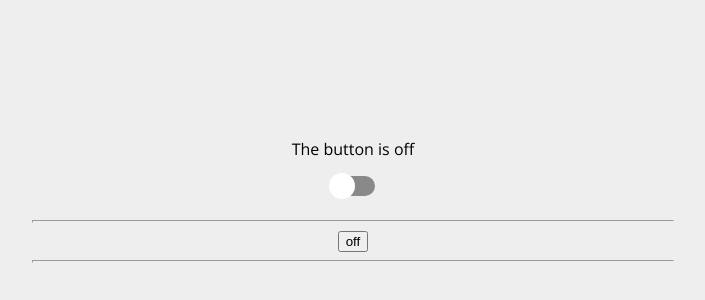
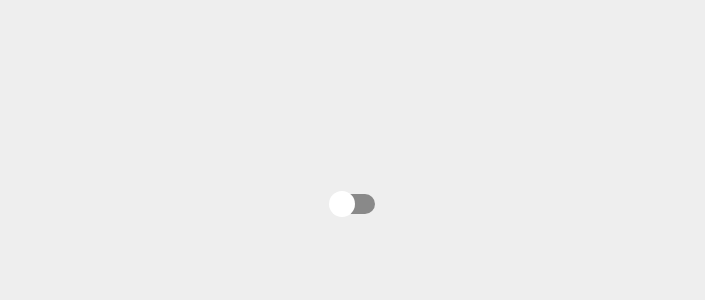
Before and after one commit to ninetails/learning-react-arcp, a React (Create React App) app: page / in a window 1280 px wide. Shown: the part 196-496 px from the top of the page, without its empty margins (287-992 px from the left). Built offline with nearby package versions, Linux system fonts and the light colour scheme.

Commit message:
Reset to a previous state

```diff
--- a/src/App.js
+++ b/src/App.js
@@ -1,25 +1,13 @@
 import React, { Component } from 'react'
 
 import Toggle from './components/Toggle'
-import MyToggle from './components/MyToggle'
-import MyEventComponent from './components/MyEventComponent'
-
-const MyToggleWrapped = Toggle.withToggle(MyToggle)
-
-const MyEventComponentWrapped = Toggle.withToggle(MyEventComponent)
 
 class App extends Component {
   render() {
     return (
-      <Toggle onToggle={on => on ? this.myToggle.focus() : undefined}>
-        <Toggle.On>The button is on</Toggle.On>
-        <Toggle.Off>The button is off</Toggle.Off>
-        <Toggle.Button/>
-        <hr/>
-        <MyToggleWrapped innerRef={myToggle => this.myToggle = myToggle} />
-        <hr/>
-        <MyToggleWrapped.ToggleMessage/>
-      </Toggle>
+      <Toggle
+        onToggle={on => console.log('toggle', on)}
+        />
     );
   }
 }
--- a/src/components/MyEventComponent/MyEventComponent.js
+++ /dev/null
@@ -1,10 +0,0 @@
-import React from 'react';
-
-const MyEventComponent = ({ toggle, event, on }) =>
-  toggle.on ? (
-    <button {...{ [event]: on }}>
-      The {event} event
-    </button>
-  ) : null
-
-export default MyEventComponent;
--- a/src/components/MyEventComponent/index.js
+++ /dev/null
@@ -1 +0,0 @@
-export { default } from './MyEventComponent'
--- a/src/components/MyToggle/MyToggle.js
+++ /dev/null
@@ -1,26 +0,0 @@
-import React, { Component } from 'react'
-import Toggle from '../Toggle'
-
-export default class MyToggle extends Component {
-  static ToggleMessage = Toggle.withToggle(
-    ({ toggle: { on } }) =>
-      on
-        ? 'Warning: The button is toggled on'
-        : null
-  )
-
-  focus = () => this.button.focus()
-
-  render() {
-    const { toggle: { on, toggle } } = this.props
-
-    return (
-      <button
-        onClick={toggle}
-        ref={button => this.button = button}
-        >
-        { on ? 'on' : 'off' }
-      </button>
-    )
-  }
-}
--- a/src/components/MyToggle/index.js
+++ /dev/null
@@ -1 +0,0 @@
-export { default } from './MyToggle'
--- a/src/components/Toggle/Toggle.js
+++ b/src/components/Toggle/Toggle.js
@@ -1,63 +1,14 @@
 import React, { Component } from 'react'
 import PropTypes from 'prop-types';
-import hoistNonReactStatic from 'hoist-non-react-statics';
 import Switch from '../Switch'
 
-export const TOGGLE_CONTEXT = '__toggle__'
-
-const withToggle = (Component) => {
-  function Wrapper({ innerRef, ...props }, context) {
-    const toggleContext = context[TOGGLE_CONTEXT]
-    return <Component toggle={toggleContext} ref={innerRef} {...props} />
-  }
-
-  Wrapper.contextTypes = {
-    [TOGGLE_CONTEXT]: PropTypes.object.isRequired
-  }
-
-  Wrapper.displayName = `withToggle(${Component.displayName || Component.name})`
-
-  return hoistNonReactStatic(Wrapper, Component)
-}
-
-const ToggleOn = ({ children, toggle: { on } }) =>
-  on ? children : null
-
-const ToggleOff = ({ children, toggle: { on } }) =>
-  on ? null : children
-
-const ToggleButton = ({ toggle: { on, toggle }, ...props }) =>
-  <Switch id="switch" on={on} onChange={toggle} {...props} />
-
 export default class Toggle extends Component {
-  static On = withToggle(ToggleOn)
-
-  static Off = withToggle(ToggleOff)
-
-  static Button = withToggle(ToggleButton)
-
-  static withToggle = withToggle
-
-  static defaultProps = { onToggle: () => undefined };
-
-  static childContextTypes = {
-    [TOGGLE_CONTEXT]: PropTypes.object.isRequired
-  }
-
   state = { on: false }
 
   toggle = () => this.setState(({ on }) => ({ on: !on }), () => this.props.onToggle(this.state.on))
 
-  getChildContext() {
-    return {
-      [TOGGLE_CONTEXT]: {
-        on: this.state.on,
-        toggle: this.toggle
-      }
-    }
-  }
-
   render() {
-    return this.props.children
+    const { on } = this.state
+    return <Switch id="switch" on={on} onChange={this.toggle} />
   }
 }
```
